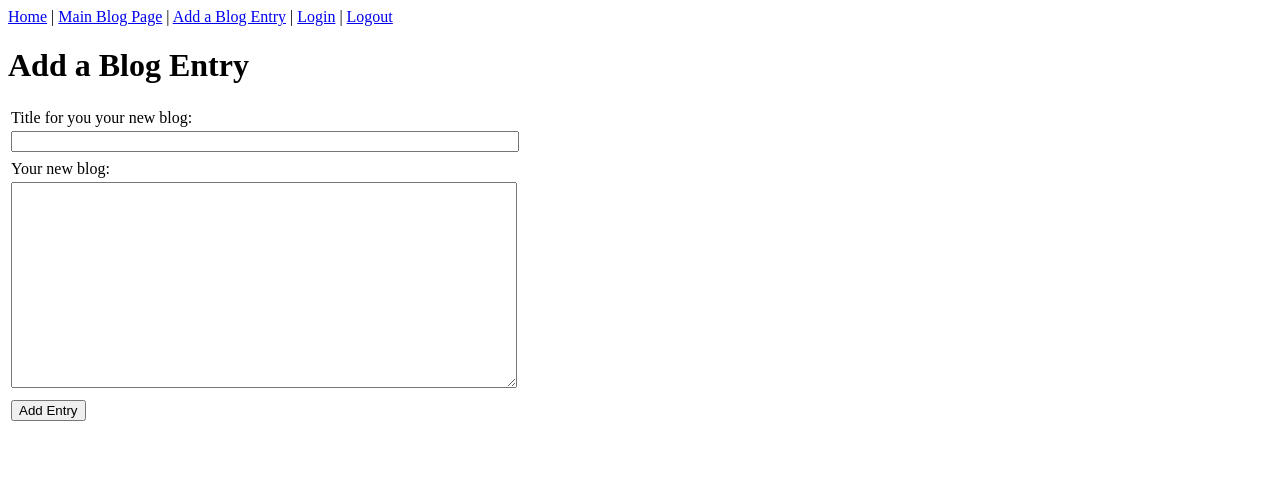
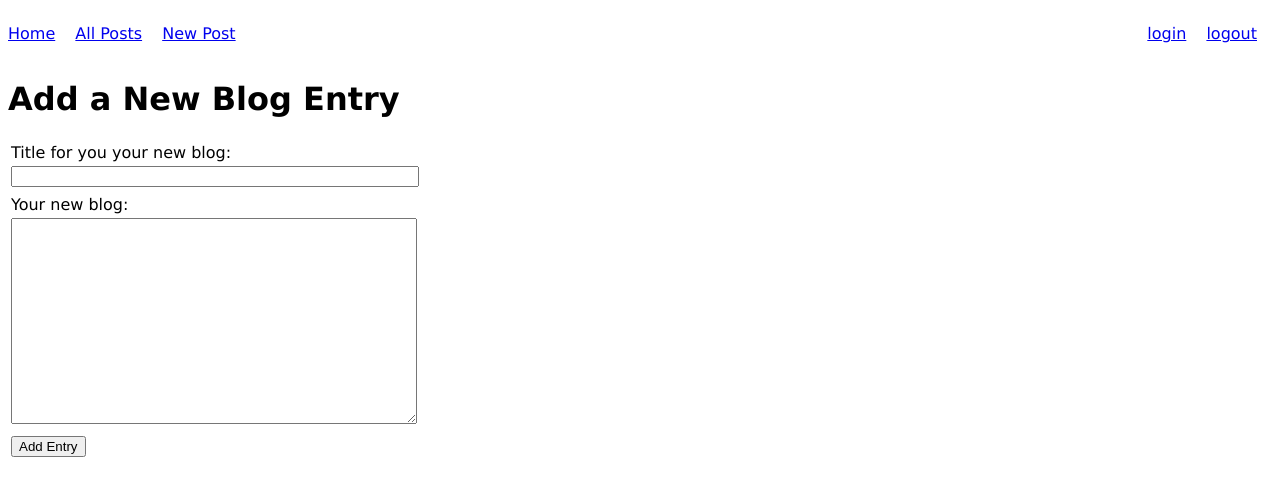
Before and after one commit to rebeccadodd/blogz, a Flask app: page /newpost in a window 1280 px wide. Shown: the top 496 px of the page. Run offline with Flask 2, Linux system fonts and the light colour scheme; the visitor is signed in with stand-in values (Sample User, id 1).

Commit message:
Final code

```diff
--- a/main.py
+++ b/main.py
@@ -1,4 +1,4 @@
-from flask import Flask, request, render_template, redirect, flash, session
+from flask import Flask, request, render_template, redirect, session
 from flask_sqlalchemy import SQLAlchemy
 
 app = Flask(__name__)
@@ -34,13 +34,18 @@ class User(db.Model):
 @app.before_request
 def require_login():
     allowed_routes = ['login', 'signup', 'blog', 'index']
-    if request.endpoint not in allowed_routes and 'username' not in session:
+    if (request.endpoint not in allowed_routes
+           and 'username' not in session
+           and not request.path.startswith('/static/')):
         return redirect('/login')
 
 @app.route("/login", methods=['GET', 'POST'])
 def login():
     if request.method == 'GET':
-        return render_template("login.html")
+        if 'username' not in session:
+            return render_template("login.html", page_title='Login')
+        else:
+            return redirect('/newpost')
 
     if request.method == 'POST':
         username = request.form['username']
@@ -53,14 +58,15 @@ def login():
             session['username'] = username
             return redirect('/newpost')
 
-        if user and user.password != password:
+        elif user and user.password != password:
             error_password = "Password is invalid"
+            return render_template('login.html', error_password=error_password)
 
         else:
             error_username = "Username does not exist"
+            return render_template('login.html', error_username=error_username)
 
-        return render_template('login.html', error_password=error_password,
-                                             error_username=error_username)
+    return render_template("login.html", page_title='Login')
 
 @app.route("/signup", methods=['GET', 'POST'])
 def signup():
@@ -129,17 +135,18 @@ def blog():
         user_id = request.args.get("user")
         user = User.query.get(user_id)
         user_blogs = Blog.query.filter_by(owner=user).all()
-        return render_template("individualuser.html", user_blogs=user_blogs)
+        return render_template("individualuser.html", page_title = user.username + "'s Posts!",
+                                                      user_blogs=user_blogs)
 
     else:
         all_blogs = Blog.query.all()
-        return render_template("blog.html", page_title="Build a Blog",
+        return render_template("blog.html", page_title="Blog posts!",
                                             all_blogs=all_blogs)
 
 @app.route("/newpost", methods=['GET', 'POST'])
 def newpost():
     if request.method == 'GET':
-        return render_template("newpost.html", page_title="Add a Blog Entry")
+        return render_template("newpost.html", page_title="Add a New Blog Entry")
 
     owner = User.query.filter_by(username=session['username']).first()
 
@@ -172,7 +179,7 @@ def newpost():
 @app.route("/", methods=['GET'])
 def index():
     all_users = User.query.all()
-    return render_template("index.html", page_title="blog users!",
+    return render_template("index.html", page_title="Blog Users!",
                                          all_users=all_users)
 
 if __name__ == '__main__':
--- a/static/styles/stylesheet.css
+++ b/static/styles/stylesheet.css
@@ -1,5 +1,28 @@
-error {
+body {
+    font-family: Verdana, san-serif;
+}
+
+.error {
     color: red;
+}
+
+nav ul {
+    padding: 0;
+    display: inline-block;
+}
+
+nav ul li {
+    list-style: none;
+    display: inline-block;
+    margin-right: 15px;
+}
+
+nav #account {
+    float: right;
+}
+
+.clear {
+    clear: both;
 }
 
 h1 {
@@ -8,9 +31,13 @@ h1 {
 
 textarea {
     height: 200px;
-    width: 500px;
+    width: 400px;
 }
 
 input[type="text"] {
-    width: 500px;
+    width: 400px;
 }
+
+input[type="password"] {
+    width: 400px;
+}
--- a/templates/base.html
+++ b/templates/base.html
@@ -1,18 +1,23 @@
 <!doctype html>
 <html>
     <head>
-        <link rel="stylesheet" type="text/css" href="{{ url_for('static',filename='styles/stylesheet.css') }}">
-        <title>{{page_title}}</title>
+        <link rel="stylesheet", type="text/css", href="{{ url_for('static',filename='styles/stylesheet.css') }}" />
+        <title>Blogz</title>
     </head>
 <body>
+    <div class="clear"></div>
     <nav>
-        <a href="/">Home</a> |
-        <a href="/blog">Main Blog Page</a> |
-        <a href="/newpost">Add a Blog Entry</a> |
-        <a href="/login">Login</a> |
-        <a href="/logout">Logout</a>
+        <ul id="account">
+            <li><a href="/login">login</a></li>
+            <li><a href="/logout">logout</a></li>
+        </ul>
+        <ul>
+            <li><a href="/">Home</a></li>
+            <li><a href="/blog">All Posts</a></li>
+            <li><a href="/newpost">New Post</a></li>
+        </ul>
     </nav>
-
+    <h1>{{ page_title }}</h1>
     {% block content %}
 
     {% endblock %}
--- a/templates/blog.html
+++ b/templates/blog.html
@@ -1,8 +1,6 @@
 {% extends "base.html" %}
 
 {% block content %}
-
-    <h1>{{ page_title }}</h1>
 
     {% if all_blogs|length == 0 %}
         <p>No blogs yet</p>
@@ -10,7 +8,7 @@
         {% for blog_entry in all_blogs|sort(attribute='id', reverse = True) %}
             <h2><a href="blog?id={{ blog_entry.id }}">{{ blog_entry.title }}</a></h2>
             {{ blog_entry.body }}
-            <h5>written by (blog template): <a href="blog?user={{ blog_entry.owner.id }}">{{ blog_entry.owner.username }}</a></h5>
+            <h5>written by: <a href="blog?user={{ blog_entry.owner.id }}">{{ blog_entry.owner.username }}</a></h5>
             <hr>
         {% endfor %}
     {% endif %}
--- a/templates/index.html
+++ b/templates/index.html
@@ -1,8 +1,6 @@
 {% extends "base.html" %}
 
 {% block content %}
-
-    <h1>{{ page_title }}</h1>
 
     {% if all_users|length == 0 %}
         <p>No users yet</p>
--- a/templates/individualpost.html
+++ b/templates/individualpost.html
@@ -4,6 +4,7 @@
 
 <h2>{{ blog_entry.title }}</h2>
 {{ blog_entry.body }}
-<h5>written by (individualpost template): <a href="blog?user={{ blog_entry.owner.id }}">{{ blog_entry.owner.username }}</a></h5>
+<h5>written by:
+    <a href="blog?user={{ blog_entry.owner.id }}">{{ blog_entry.owner.username }}</a></h5>
 
 {% endblock %}
--- a/templates/individualuser.html
+++ b/templates/individualuser.html
@@ -1,8 +1,6 @@
 {% extends "base.html" %}
 
 {% block content %}
-
-    <h1>{{ page_title }}</h1>
 
     {% if user_blogs|length == 0 %}
         <p>No blogs yet</p>
@@ -10,7 +8,8 @@
         {% for blog in user_blogs|sort(attribute='id', reverse = True) %}
             <h2><a href="blog?id={{ blog.id }}">{{ blog.title }}</a></h2>
             {{ blog.body }}
-            <h5>written by (individualuser template): <a href="blog?id={{ blog.owner.id }}">{{ blog.owner.username }}</a></h5>
+            <h5>written by:
+                <a href="blog?user={{ blog.owner.id }}">{{ blog.owner.username }}</a></h5>
             <hr>
         {% endfor %}
     {% endif %}
--- a/templates/login.html
+++ b/templates/login.html
@@ -1,15 +1,13 @@
 {% extends "base.html" %}
 
 {% block content %}
-
-<h1>Login</h1>
 
 <form action="/login" method="post">
     <table>
         <tr>
             <td><label for="username">Username</label></td>
             <td>
-                <input name="username" type="test" value="{{ username }}">
+                <input name="username" type="text" value="{{ username }}">
                 <span class="error">{{ error_username }}</span>
             </td>
         </tr>
--- a/templates/newpost.html
+++ b/templates/newpost.html
@@ -2,7 +2,6 @@
 
 {% block content %}
 
-    <h1>{{ page_title }}</h1>
         <form method='post'>
             <table>
                 <tr>
@@ -12,7 +11,7 @@
                 </tr>
                 <tr>
                     <td>
-                        <input type="text" name='title' value="{{ title }}"></input>
+                        <input type="text" name='title' id ='title' value="{{ title }}"></input>
                     </td>
                 </tr>
                 <tr>
--- a/templates/signup.html
+++ b/templates/signup.html
@@ -1,6 +1,7 @@
 {% extends "base.html" %}
 
 {% block content %}
+
 <h1>Signup</h1>
 <form action="/signup" method="post">
     <table>
```
